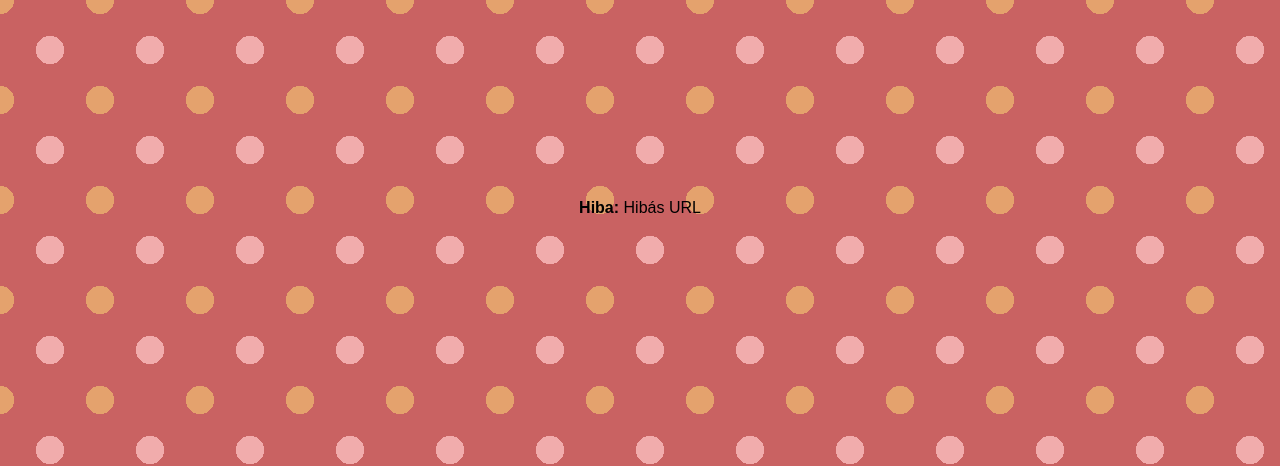
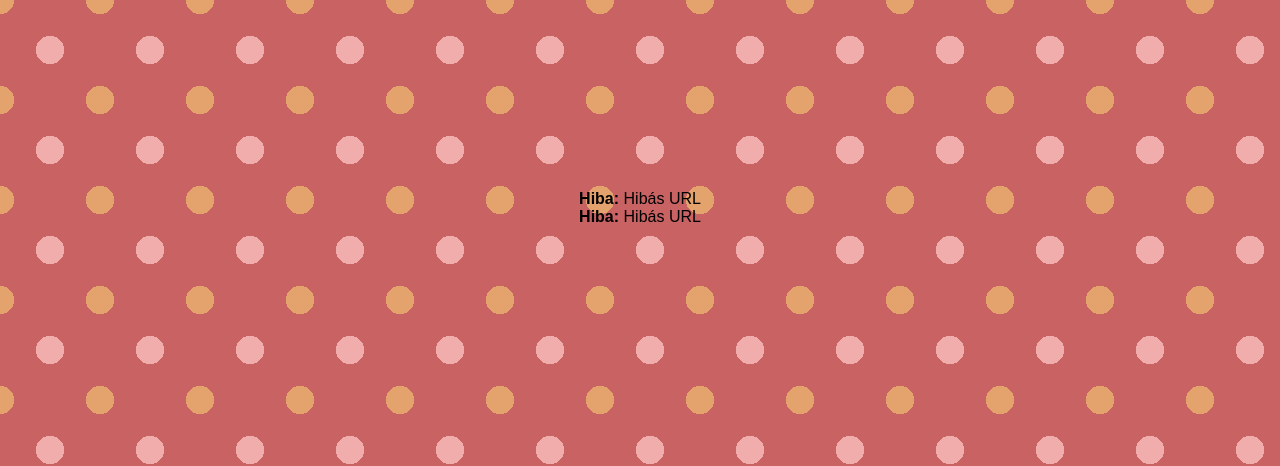
Before and after one commit to afplabor2019/muffin_time, a PHP site: template web/views/reset_pass.php in a window 1280 px wide. Shown: the part 200-666 px from the top of the page. Run offline with PHP 8.4, Linux system fonts and the light colour scheme; the template is opened without the code that fills it, so the values that code supplies are empty; data comes from the database, SQL or seed files in the repository.

Commit message:
Fixed PHP error

```diff
--- a/web/views/reset_pass.php
+++ b/web/views/reset_pass.php
@@ -68,5 +68,5 @@ if($stmt->rowCount() > 0){
         Message::error('Lejárt URL!');
     }
 }else{
-    Message:error('Hibás URL');
+    Message::error('Hibás URL');
 }
```
